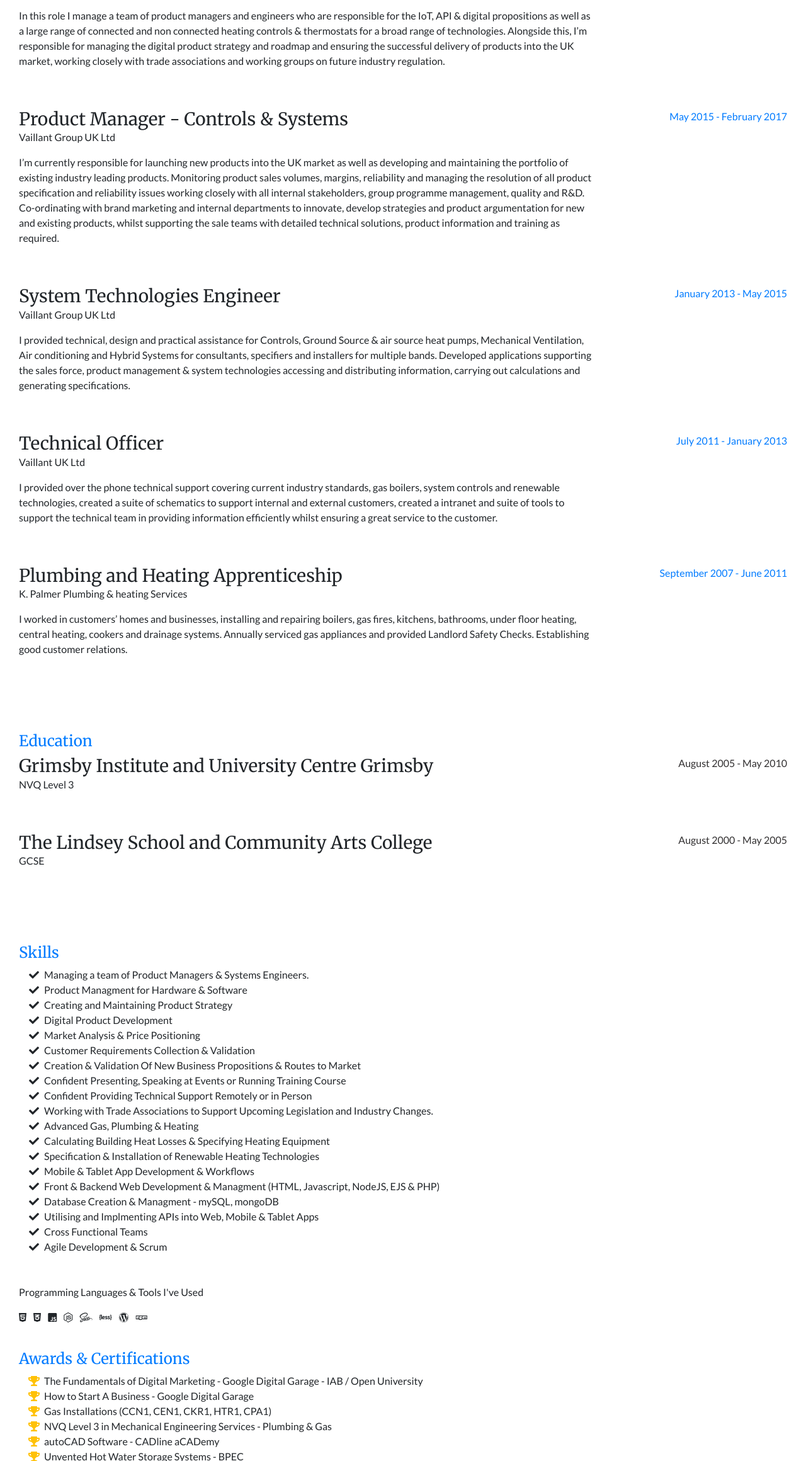
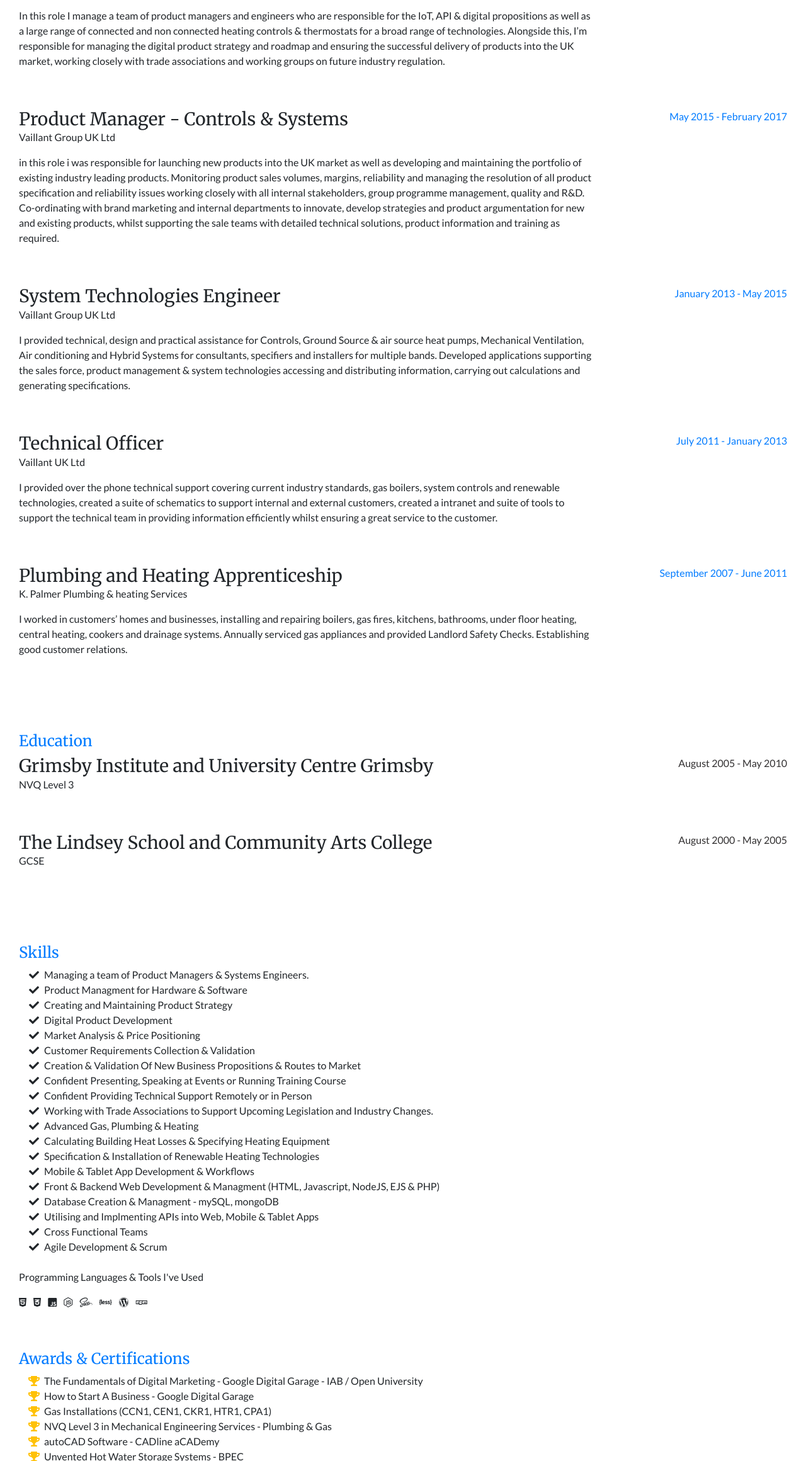
Before and after one commit to Andrewi89/CV, a plain HTML site: page index.html in a window 1280 px wide. Shown: the part 1834-4154 px from the top of the page at 63% size. Drawn offline with Linux system fonts and the light colour scheme.

Commit message:
Update index.html

```diff
--- a/index.html
+++ b/index.html
@@ -277,6 +277,8 @@
           </div>
         </div>
 
+
+
       </div>
       <!-- /.row -->
 
@@ -318,7 +320,7 @@
         <div class="resume-content">
           <h3 class="mb-0">Product Manager - Controls & Systems</h3>
           <div class="subheading mb-3">Vaillant Group UK Ltd</div>
-          <p>I’m currently responsible for launching new products into the UK market as well as developing and maintaining the portfolio of existing industry leading products. Monitoring product sales volumes, margins, reliability and managing
+          <p>in this role i was responsible for launching new products into the UK market as well as developing and maintaining the portfolio of existing industry leading products. Monitoring product sales volumes, margins, reliability and managing
             the resolution of all product specification and reliability issues working closely with all internal stakeholders, group programme management, quality and R&D. Co-ordinating with brand marketing and internal departments to innovate,
             develop strategies and product argumentation for new and existing products, whilst supporting the sale teams with detailed technical solutions, product information and training as required. </p>
         </div>
@@ -465,9 +467,8 @@
             <i class="fa-li fa fa-check"></i>
             Agile Development &amp; Scrum</li>
         </ul>
-      </div>
 
-      <div class=" d-flex flex-column flex-row mb-4 pt-0">
+        <div class=" d-flex flex-column flex-row mt-4">
 
           <div class="subheading mb-3">Programming Languages &amp; Tools I've Used</div>
           <ul class="list-inline dev-icons">
@@ -497,6 +498,10 @@
             </li>
           </ul>
         </div>
+
+      </div>
+
+
 
       <div class="d-flex flex-column flex-row mb-5">
 
```
Lines whose indentation alone changed are shown as unchanged.
